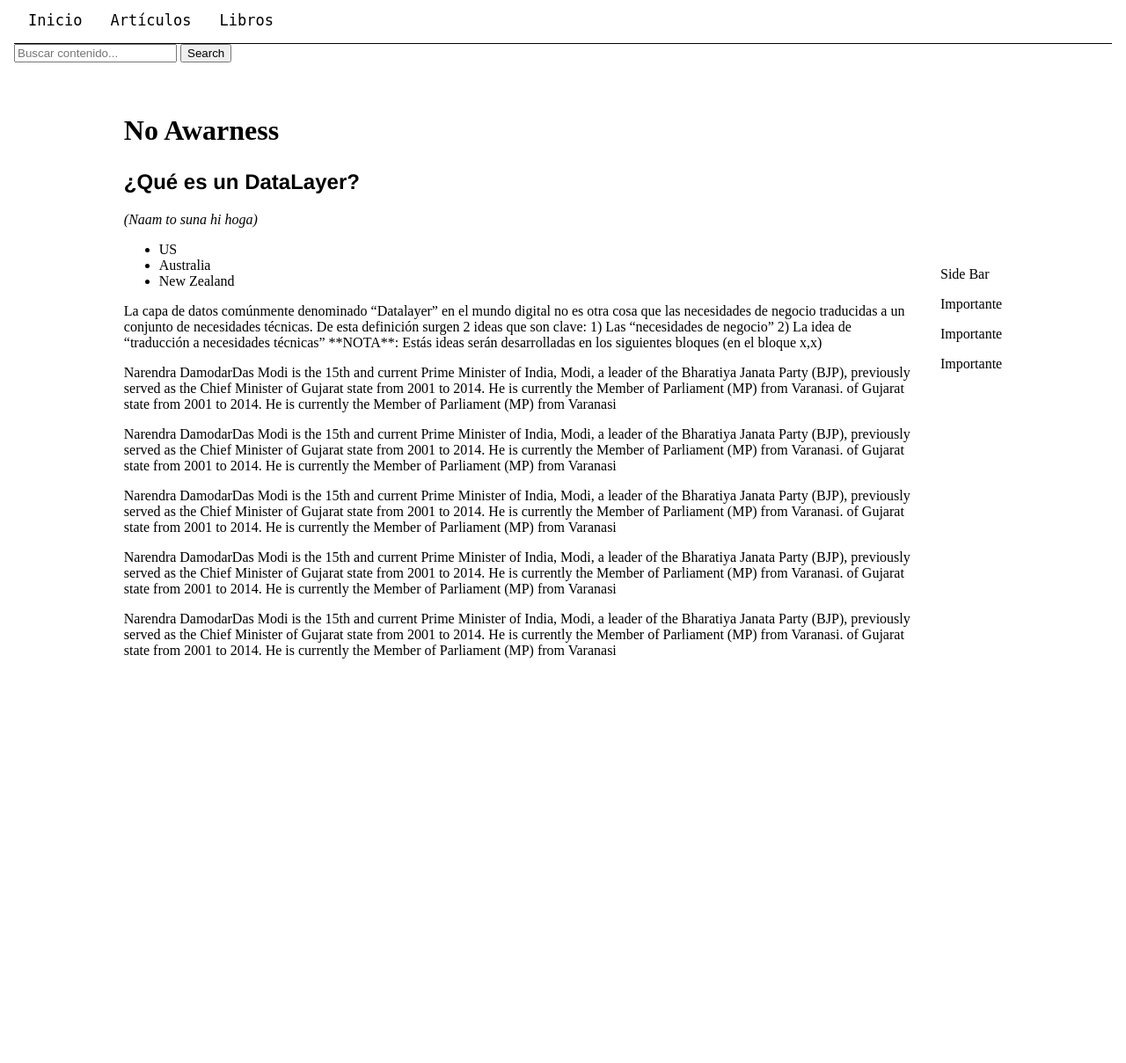
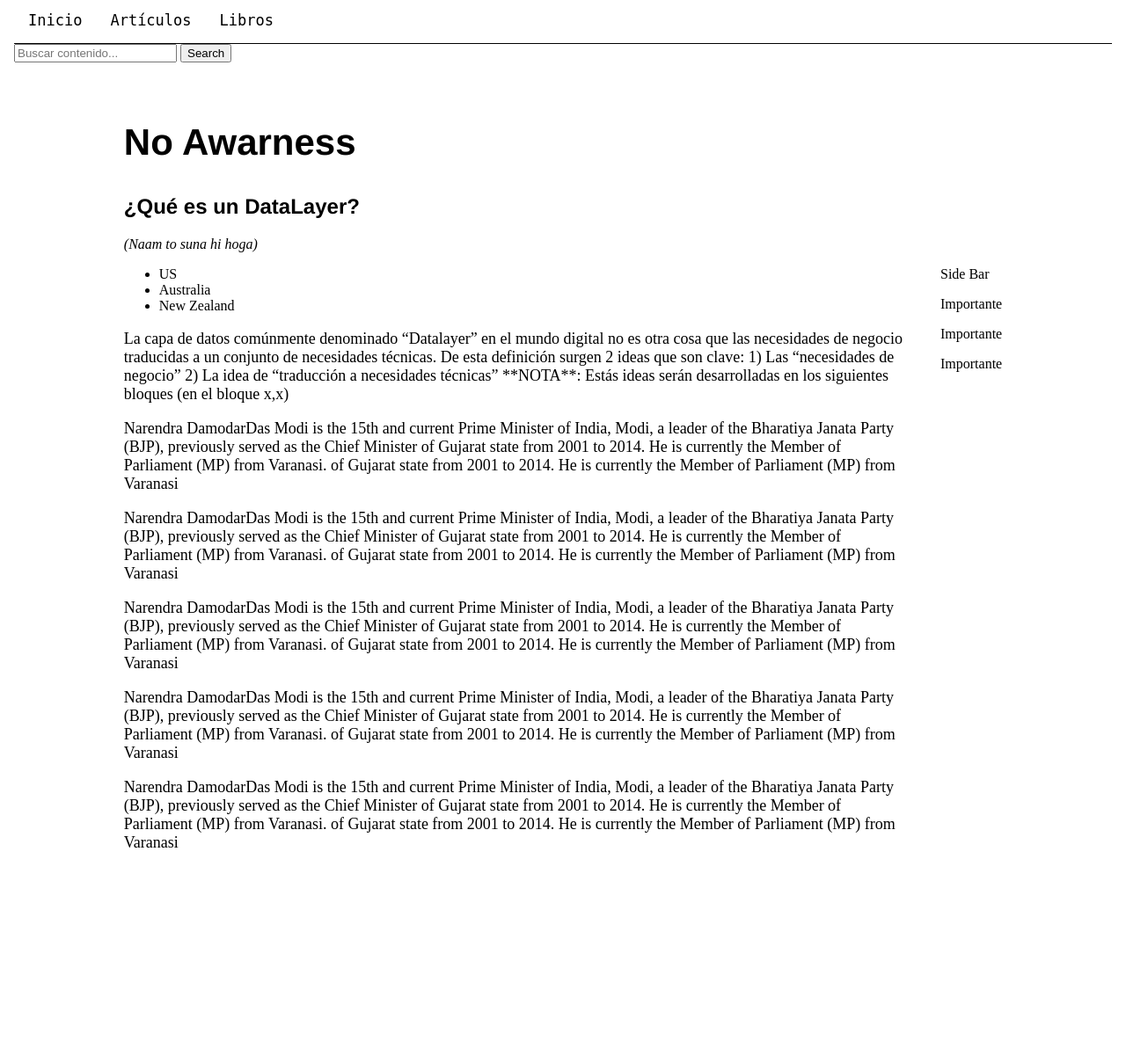
Before and after one commit to ManuData/blog_penv, a Django app: page /blog/article in a window 1280 px wide. Shown: the part 17-1226 px from the top of the page at 88% size. Run offline with Django 4.2, Linux system fonts and the light colour scheme.

Commit message:
Update css for each page

```diff
--- a/mysite/blog/static/blog/article.css
+++ b/mysite/blog/static/blog/article.css
@@ -7,6 +7,7 @@ html{
     height: 200vh;
 
 }
+
 
 
 /* TEST LOGIC FOR DESKTOP*/
@@ -29,7 +30,8 @@ html{
     }
 
     #h1-article{
-        font-size: 32px;
+        font-size: 42px;
+        font-family: 'Helvetica Neue', Helvetica, Arial, sans-serif;
 
 
     }
@@ -40,5 +42,9 @@ html{
 
    }
 
+   p.pilcrow{
+    font-size: 18px;
+   }
+
 
   }
```
